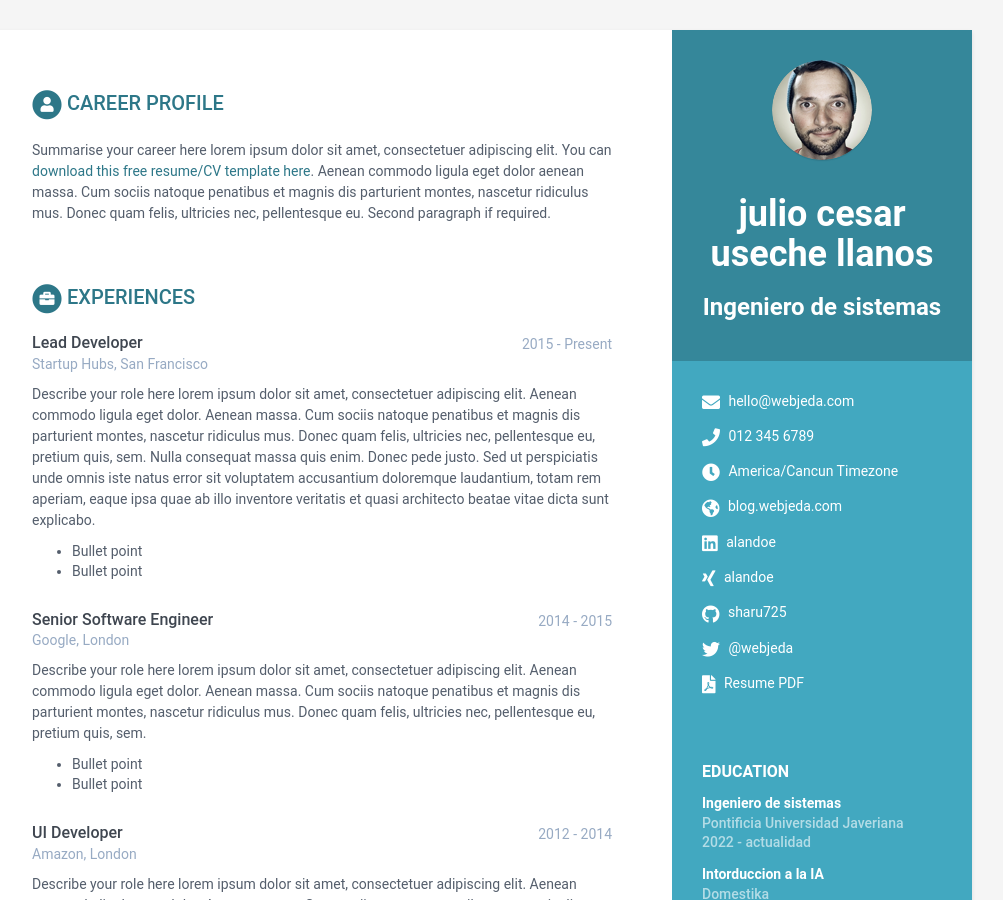
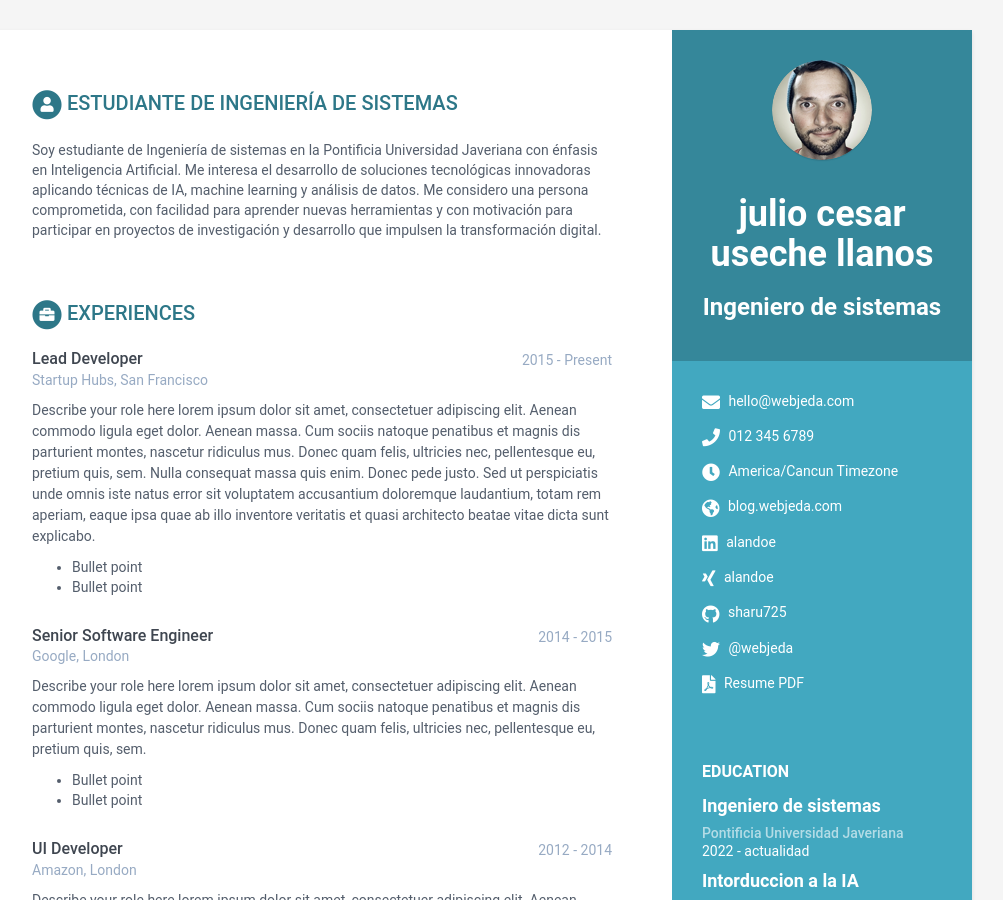
Before and after one commit to juniorx2480/llanos-cv-2, a Jekyll site: the page built from index.html, in a window 1280 px wide and 900 px high. Shown: the whole window, without its empty margins (168-1171 px from the left). Built offline with Jekyll 4.4.1, drawn with Linux system fonts in a browser that asks for light colours.

Commit message:
Actualización del perfil profesional con texto personalizado

```diff
--- a/_data/data.yml
+++ b/_data/data.yml
@@ -57,12 +57,11 @@ sidebar:
 career-profile:
     title: Career Profile
     summary: |
-      Summarise your career here lorem ipsum dolor sit amet, consectetuer
-      adipiscing elit. You can [download this free resume/CV template here]().
-      Aenean commodo ligula eget dolor aenean massa. Cum sociis natoque
-      penatibus et magnis dis parturient montes, nascetur ridiculus mus.
-      Donec quam felis, ultricies nec, pellentesque eu.
-      Second paragraph if required.
+      Soy estudiante de Ingeniería de sistemas en la Pontificia Universidad Javeriana con énfasis en
+      Inteligencia Artificial. Me interesa el desarrollo de soluciones tecnológicas innovadoras aplicando
+      técnicas de IA, machine learning y análisis de datos. Me considero una persona comprometida, con
+      facilidad para aprender nuevas herramientas y con motivación para participar en proyectos de
+      investigación y desarrollo que impulsen la transformación digital
 education:
     title: Education
     info:
--- a/_includes/career-profile.html
+++ b/_includes/career-profile.html
@@ -1,18 +1,14 @@
-{% assign career-profile = site.data.data.career-profile %}
-{% if career-profile %}
 <section class="section summary-section">
-
   <h2 class="section-title">
     <span class="fa-stack fa-xs">
       <i class="fas fa-circle fa-stack-2x"></i>
       <i class="fas fa-user fa-stack-1x fa-inverse"></i>
     </span>
-    {{ career-profile.title }}
+    Estudiante de Ingeniería de Sistemas
   </h2>
 
   <div class="summary">
-    {{ career-profile.summary | markdownify }}
+    Soy estudiante de Ingeniería de sistemas en la Pontificia Universidad Javeriana con énfasis en Inteligencia Artificial. Me interesa el desarrollo de soluciones tecnológicas innovadoras aplicando técnicas de IA, machine learning y análisis de datos. Me considero una persona comprometida, con facilidad para aprender nuevas herramientas y con motivación para participar en proyectos de investigación y desarrollo que impulsen la transformación digital.
   </div><!--//summary-->
 
 </section><!--//section-->
-{% endif %}
--- a/_includes/education.html
+++ b/_includes/education.html
@@ -8,10 +8,10 @@
     </h2>
 
     {% for graduation in education.info %}
-    <div class="item">
-      <h4 class="degree">{{ graduation.degree }}</h4>
+    <div class="domestica">
+      <h4 class="introduccion a la IA con python">{{ graduation.degree }}</h4>
       <h5 class="meta">{{ graduation.university }}</h5>
-      <div class="time">{{ graduation.time }}</div>
+      <div class="2025">{{ graduation.time }}</div>
     </div><!--//item-->
     {% endfor %}
 
@@ -34,14 +34,14 @@
 
         <div class="upper-row">
           <h3 class="degree">{{ graduation.degree }}</h3>
-          <div class="time">{{ graduation.time }}</div>
+          <div class="2022- actualidad">{{ graduation.time }}</div>
         </div><!--//upper-row-->
 
         <div class="Pontificia Univesidad Javeriana">{{ graduation.university }}</div>
       </div><!--//meta-->
 
       {% if graduation.details %}
-      <div class="details">
+      <div class="estudiante de ingenieria de sistemas con enfasis en IA">
         {{ graduation.details | markdownify }}
       </div><!--//details-->
       {% endif %}
```
